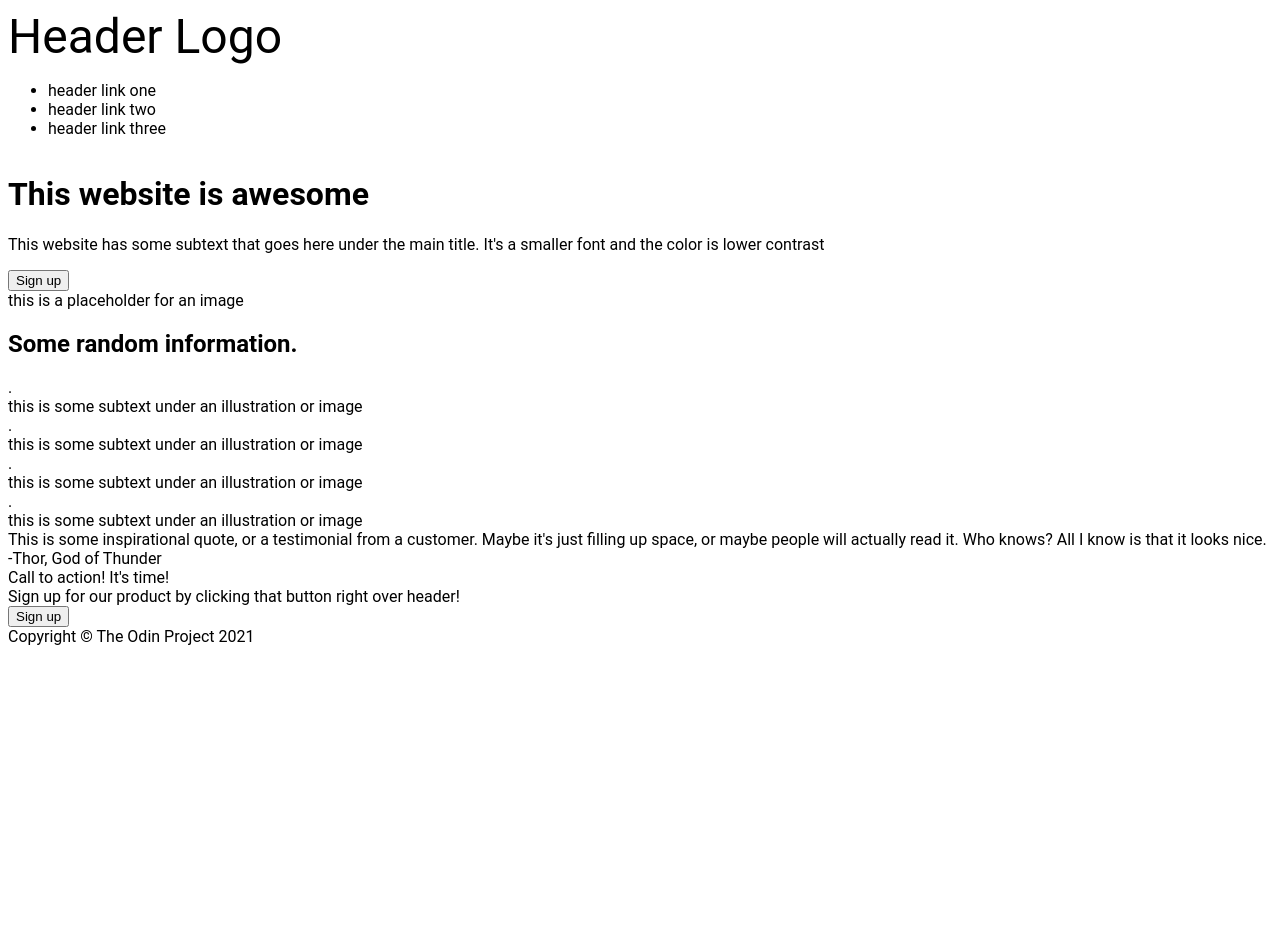
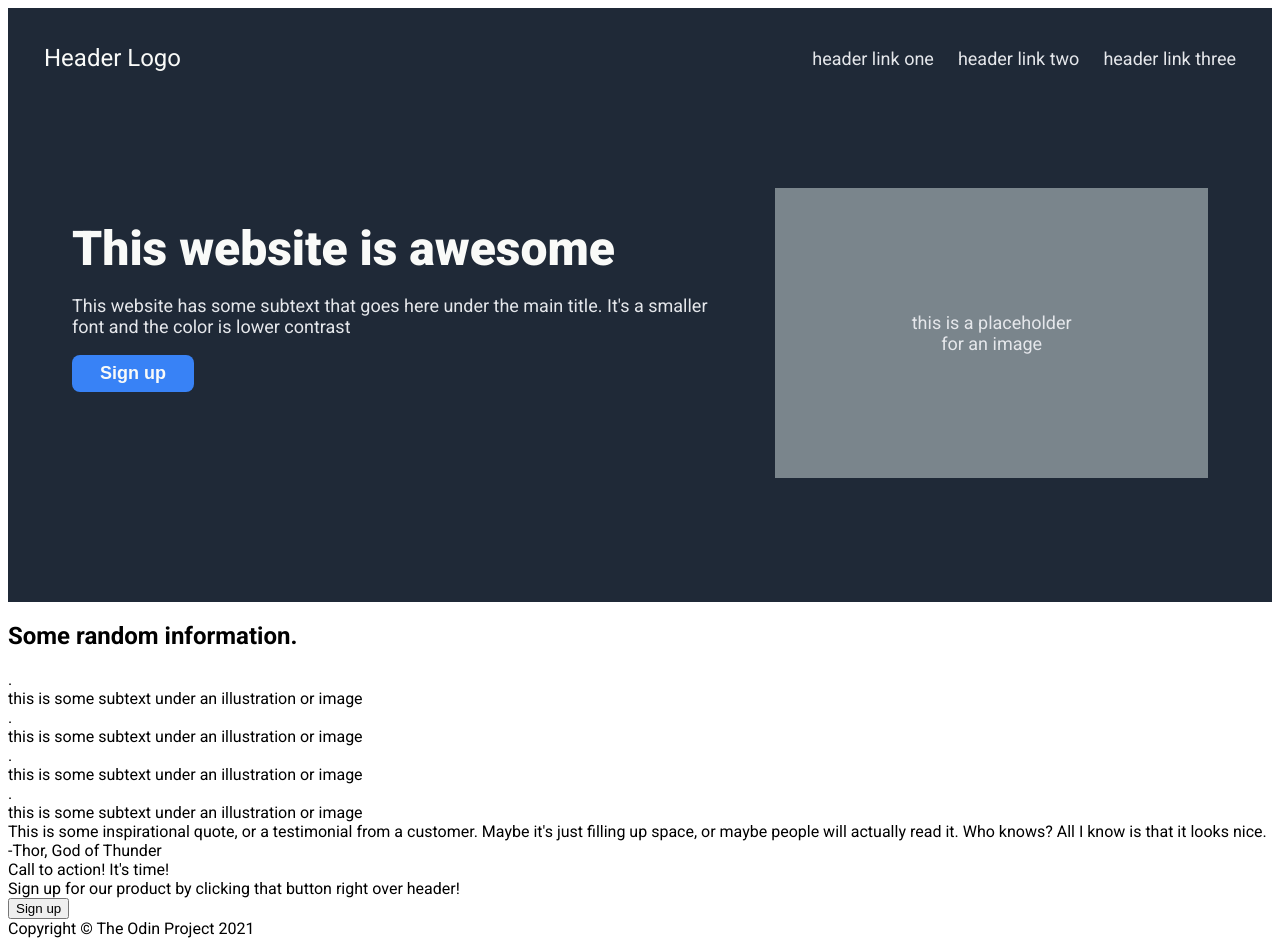
Before and after one commit to obedest/odin-landing-page, a plain HTML site: page index.html in a window 1280 px wide. Before the commit the page ends 800 px from the top, so only its background shows below. Drawn offline with Linux system fonts and the light colour scheme.

Commit message:
Add style to header and upper-main parts of the landing page

```diff
--- a/index.html
+++ b/index.html
@@ -4,6 +4,7 @@
         <meta charset="UTF-8">
         <title>Odin Landing Page</title>
         <link rel="stylesheet" href="style.css">
+        <link href="https://fonts.googleapis.com/css2?family=Roboto:ital,wght@0,100..900;1,100..900&display=swap" rel="stylesheet">
     </head>
     <body>
         <div class="header">
--- a/style.css
+++ b/style.css
@@ -1,10 +1,96 @@
+* {
+    box-sizing: border-box;
+}
+
 body {
-    font-family: Roboto;
+    font-family: "Roboto", sans-serif;
     min-height: 100hv;
     display: flex;
     flex-direction: column;
 }
 
+.header {
+    background: #1f2937;
+    display: flex;
+    gap: 64px;
+    justify-content: center;
+    align-items: center;
+    padding: 36px;
+}
+
 .header-logo {
+    font-size: 24px;
+    color: #F9FAF8;
+    max-width: 700px;
+    text-align: start;
+    flex-grow: 1;
+}
+
+.header-links ul {
+    list-style: none;
+    padding: 0;
+    margin: 0;
+    display: flex;
+    justify-content: flex-end;
+    gap: 24px;
+}
+
+.upper-main .left-part h1 {
     font-size: 48px;
+    color: #F9FAF8;
+    font-weight: 900;
+    margin-bottom: 0;
 }
+
+.header-links {
+    font-size: 18px;
+    color: #E5E7EB;
+    max-width: 700px;
+    flex-grow: 1;
+}
+
+.upper-main {
+    background: #1f2937;
+    display: flex;
+    justify-content: center;
+    align-items: stretch;
+    gap: 64px;
+    padding: 80px 64px 124px;
+}
+
+.upper-main .left-part p {
+    font-size: 18px;
+    color: #E5E7EB;
+}
+
+.upper-main .left-part button {
+    font-size: 18px;
+    background-color: #3882F6;
+    color: #F9FAF8;
+    font-weight: bold;
+    border: none;
+    border-radius: 8px;
+    padding: 8px 28px;
+}
+
+.upper-main .right-part {
+    font-size: 18px;
+    color: #E5E7EB;
+    background-color: #7a858c;
+    padding: 124px;
+    text-align: center;
+    justify-content: center;
+}
+
+.upper-main .left-part {
+    text-align: start;
+    align-items: flex-start;
+    flex-direction: column;
+}
+
+.upper-main .right-part,
+.upper-main .left-part {
+    display: flex;
+    flex-grow: 1;
+    max-width: 700px;
+}
```
